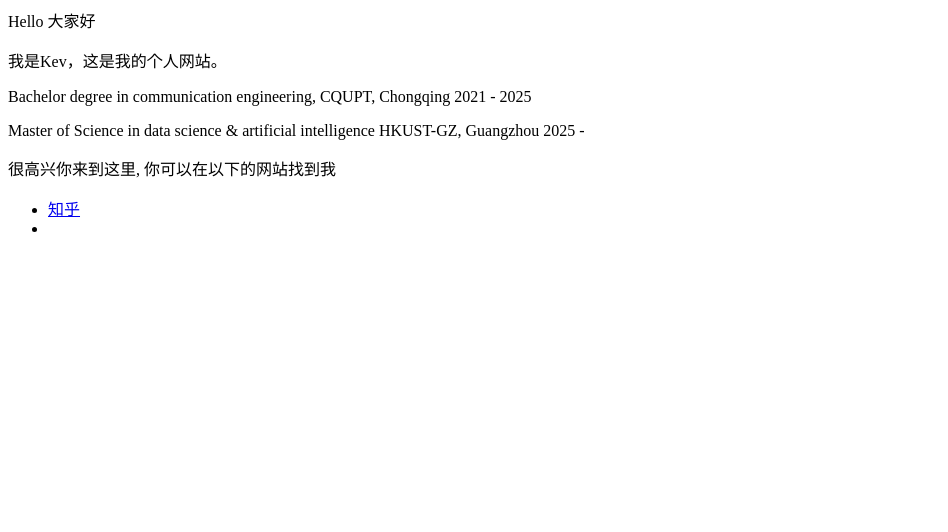
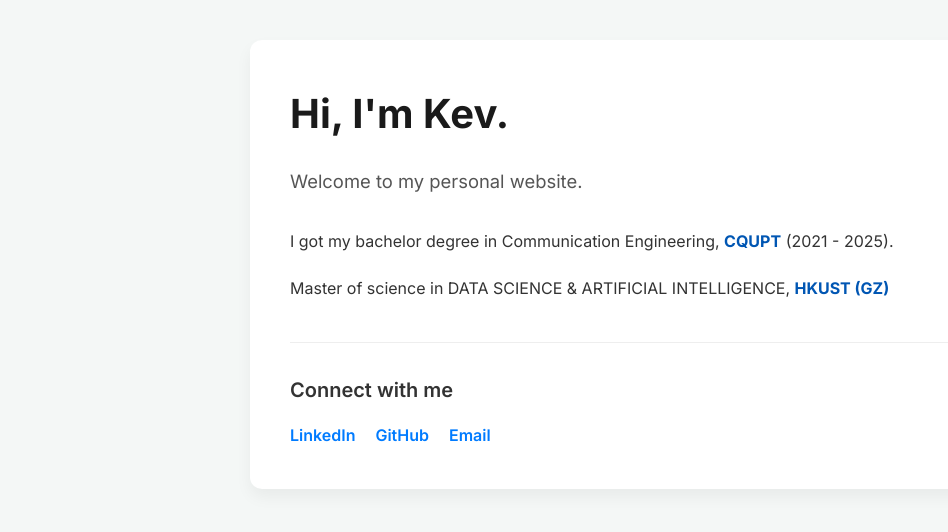
Before and after one commit to H-H902/H-H902.github.io, a plain HTML site: page index.html in a window 1280 px wide. Shown: the whole page, without its empty margins (0-948 px from the left). Drawn offline with Linux system fonts and the light colour scheme.

Commit message:
Update index.html

```diff
--- a/index.html
+++ b/index.html
@@ -1,10 +1,126 @@
-<p>Hello 大家好</p>
-<p>我是Kev，这是我的个人网站。 </p>
-<p>Bachelor degree in communication engineering, CQUPT, Chongqing 2021 - 2025 </p>
-<p>Master of Science in data science & artificial intelligence HKUST-GZ, Guangzhou 2025 - </p>
-<p>很高兴你来到这里, 你可以在以下的网站找到我</p>
+<!DOCTYPE html>
+<html lang="en">
+<head>
+    <meta charset="UTF-8">
+    <meta name="viewport" content="width=device-width, initial-scale=1.0">
+    <title>Kev's Personal Website</title>
 
-<ul>
-  <li> <a href="https://www.zhihu.com/people/AJLoveChina">知乎</a> </li>
-  <li> <a href="http://hejie.nigeerhuo.com"></a> </li>
-</ul>
+    <link rel="preconnect" href="https://fonts.googleapis.com">
+    <link rel="preconnect" href="https://fonts.gstatic.com" crossorigin>
+    <link href="https://fonts.googleapis.com/css2?family=Inter:wght@400;600;700&display=swap" rel="stylesheet">
+
+    <style>
+        /* --- 基本重置和页面样式 --- */
+        body {
+            font-family: 'Inter', sans-serif; /* 使用更现代的无衬线字体 */
+            line-height: 1.7;
+            background-color: #f4f7f6; /* 柔和的浅灰色背景 */
+            color: #333;
+            margin: 0;
+            padding: 40px 20px;
+        }
+
+        /* --- 内容容器 --- */
+        .container {
+            max-width: 700px; /* 限制内容宽度，提高可读性 */
+            margin: 0 auto; /* 居中 */
+            background-color: #ffffff; /* 白色卡片 */
+            padding: 40px;
+            border-radius: 12px; /* 圆角 */
+            box-shadow: 0 8px 16px rgba(0, 0, 0, 0.05); /* 细微的阴影 */
+        }
+
+        /* --- 排版样式 --- */
+        h1 {
+            font-size: 2.5rem; /* 36px */
+            font-weight: 700;
+            margin-top: 0;
+            margin-bottom: 10px;
+            color: #1a1a1a;
+        }
+
+        .subtitle {
+            font-size: 1.15rem; /* 18px */
+            font-weight: 400;
+            color: #555;
+            margin-bottom: 30px;
+        }
+
+        p {
+            font-size: 1rem; /* 16px */
+            margin-bottom: 20px;
+        }
+
+        strong {
+            color: #0056b3; /* 用主题色突出显示学校 */
+        }
+
+        /* --- 社交链接列表 --- */
+        .connect-header {
+            font-size: 1.25rem; /* 20px */
+            font-weight: 600;
+            margin-top: 40px;
+            margin-bottom: 15px;
+            border-top: 1px solid #eee; /* 分隔线 */
+            padding-top: 30px;
+        }
+
+        .social-links {
+            list-style: none;
+            padding-left: 0;
+            display: flex; /* 横向排列 */
+            flex-wrap: wrap; /* 在小屏幕上换行 */
+            gap: 20px; /* 链接之间的间距 */
+            margin: 0;
+        }
+
+        .social-links li {
+            padding: 0;
+        }
+
+        .social-links a {
+            text-decoration: none;
+            font-weight: 600;
+            color: #007bff; /* 链接蓝色 */
+            font-size: 1rem;
+            transition: color 0.2s ease;
+        }
+
+        .social-links a:hover {
+            color: #004a99; /* 悬停颜色 */
+        }
+    </style>
+</head>
+<body>
+
+    <main class="container">
+
+        <h1>Hi, I'm Kev.</h1>
+        <p class="subtitle">Welcome to my personal website.</p>
+
+        <p>
+            I got my bachelor degree in Communication Engineering, <strong>CQUPT</strong> (2021 - 2025).
+        </p>
+        <p>
+             Master of science  in DATA SCIENCE & ARTIFICIAL INTELLIGENCE, <strong>HKUST (GZ)</strong>
+
+        </p>
+
+        <h3 class="connect-header">Connect with me</h3>
+
+        <ul class="social-links">
+            <li>
+                <a href="https://linkedin.com/in/your-username" target="_blank" rel="noopener noreferrer">LinkedIn</a>
+            </li>
+            <li>
+                <a href="http://github.com/H-H902" target="_blank" rel="noopener noreferrer">GitHub</a>
+            </li>
+            <li>
+                <a href="hzhu149@connect.hkust-gz.edu.cn">Email</a>
+            </li>
+        </ul>
+
+    </main>
+
+</body>
+</html>
```
